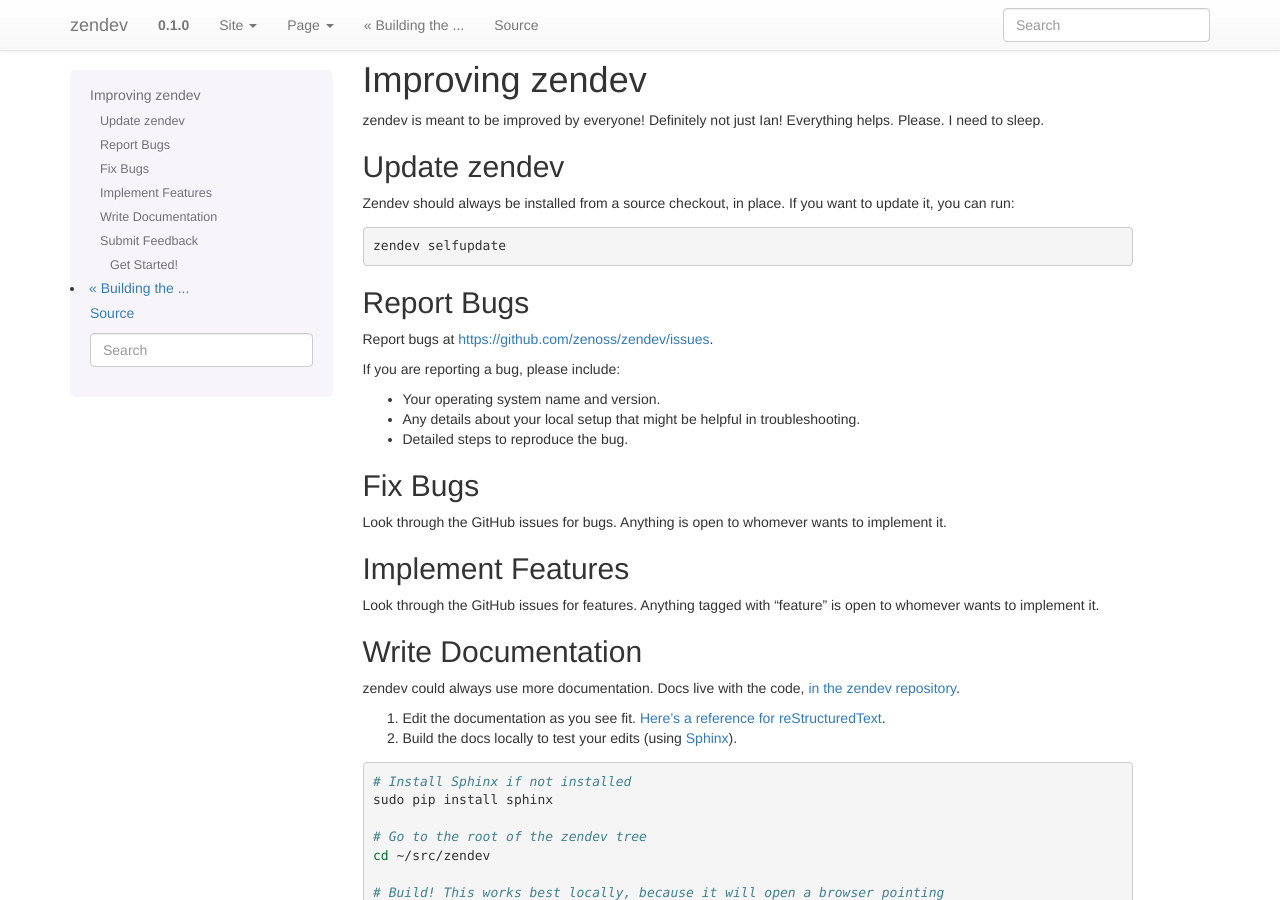
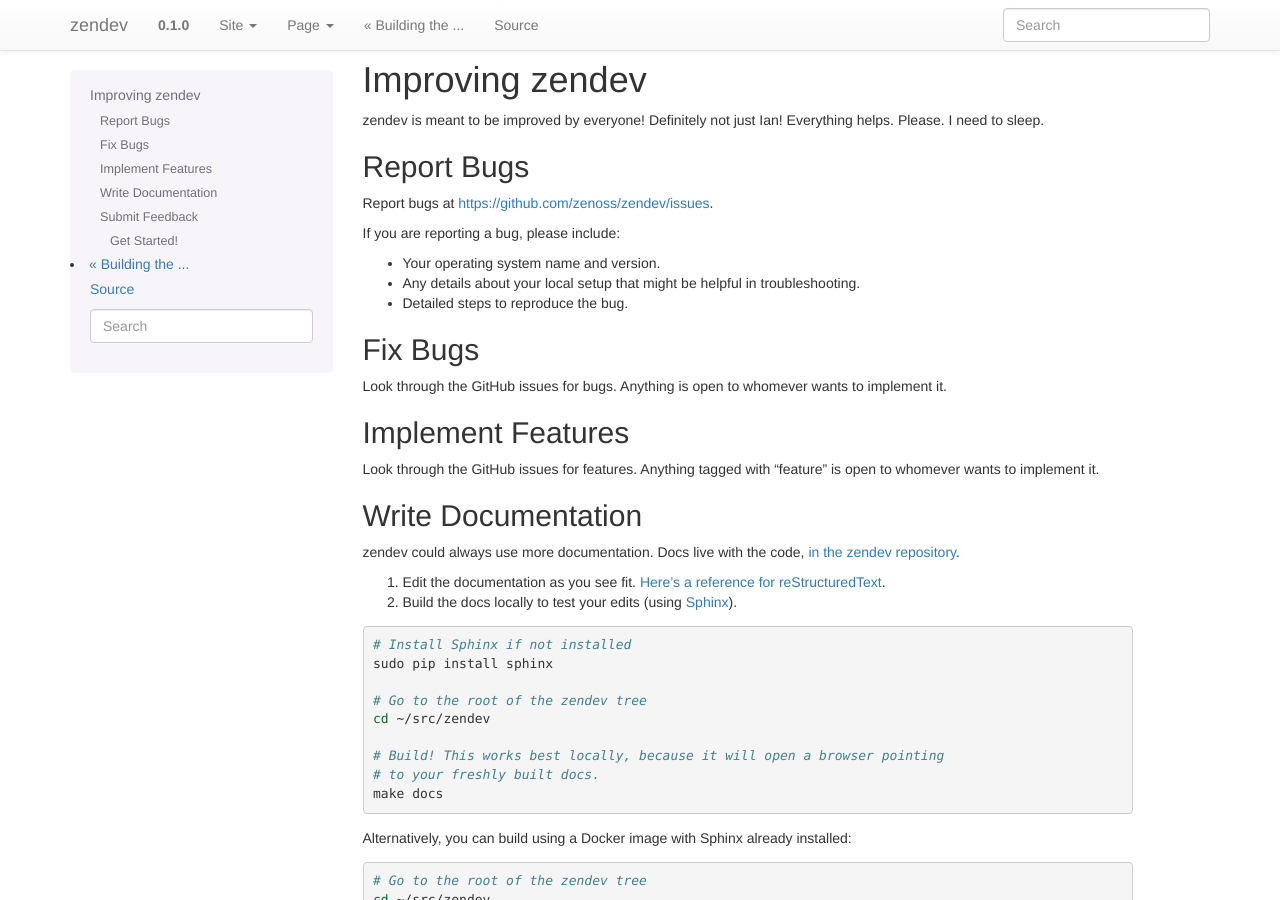
Before and after one commit to zenoss/zendev, a Sphinx documentation site: the page built from docs/improve.rst, in a window 1280 px wide and 900 px high. Built offline with Sphinx 7.4.7, drawn with Linux system fonts in a browser that asks for light colours.

Commit message:
Move to a more appropriate location

```diff
--- a/docs/improve.rst
+++ b/docs/improve.rst
@@ -3,15 +3,6 @@
 ================
 zendev is meant to be improved by everyone! Definitely not just Ian! Everything
 helps. Please. I need to sleep.
-
-Update zendev
-~~~~~~~~~~~~~
-Zendev should always be installed from a source checkout, in place. If you want
-to update it, you can run:
-
-.. code-block:: bash
-
-    zendev selfupdate
 
 Report Bugs
 ~~~~~~~~~~~
```
Also changed, not shown: docs/installation.rst (+9 -0 lines).
